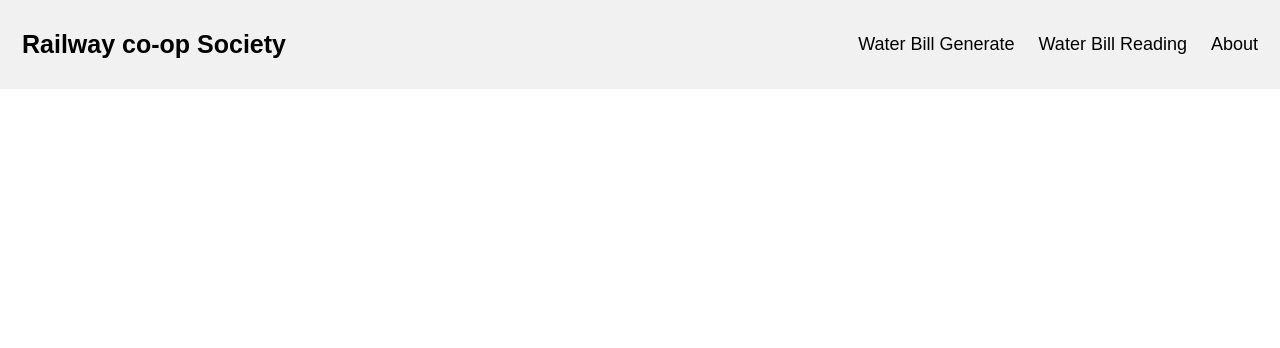
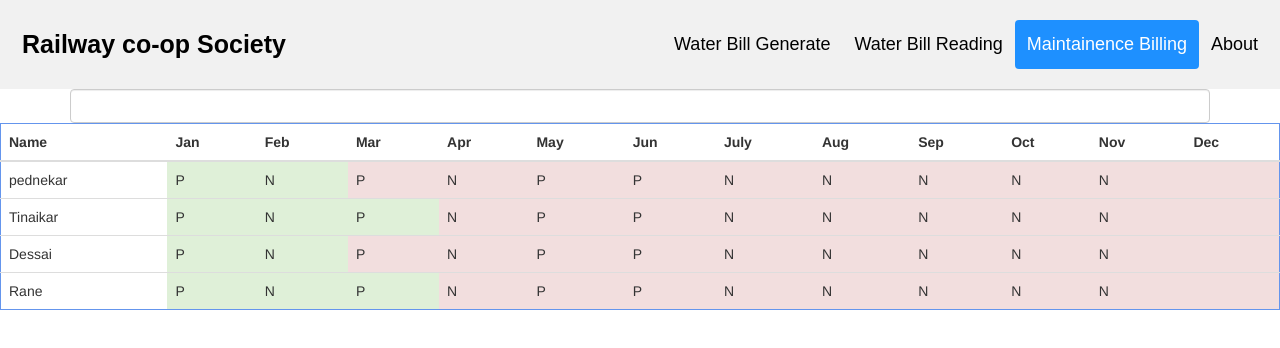
Before and after one commit to ganapatrao/society-maintenance, an Angular app: page /maintenanceBilling in a window 1280 px wide. Before the commit this address led to /. Shown: the top 348 px of the page. Built offline with nearby package versions, Linux system fonts and the light colour scheme.

Commit message:
addition of maintenence component

```diff
--- a/src/app/app.component.html
+++ b/src/app/app.component.html
@@ -74,6 +74,7 @@
     <div class="header-right">
       <a routerLinkActive="active" routerLink="/addwaterBill">Water Bill Generate</a>
       <a routerLinkActive="active" routerLink="/waterReading">Water Bill Reading</a>
+      <a routerLinkActive="active" routerLink="/maintenanceBilling">Maintainence Billing</a>
       <a href="#about">About</a>
     </div>
   </div>
--- a/src/app/app.module.ts
+++ b/src/app/app.module.ts
@@ -9,9 +9,10 @@ import { BsDatepickerModule } from 'ngx-bootstrap/datepicker';
 import { FormsModule } from '@angular/forms';
 import { RoutingModule } from './router/router.module';
 import { GenerateWaterbillComponent } from './water/generate-waterbill/generate-waterbill.component';
+import { MaintenanceComponent } from './maintenance/maintenance/maintenance.component';
 //import { GenerateWaterbillComponent } from './app/water/generate-waterbill/generate-waterbill.component';
 @NgModule({
-	declarations: [AppComponent, WaterReadingComponent, AddWaterReadingComponent, GenerateWaterbillComponent],
+	declarations: [AppComponent, WaterReadingComponent, AddWaterReadingComponent, GenerateWaterbillComponent, MaintenanceComponent],
 	imports: [
 		BrowserModule,
 		FormsModule,
--- /dev/null
+++ b/src/app/maintenance/maintenance/maintenance.component.html
@@ -0,0 +1,42 @@
+<form class="container">
+    <input autocomplete="off" class="form-control" name="year" bsDatepicker [bsConfig]="{dateInputFormat: 'YYYY'}"
+        (onShown)="onOpenCalendar($event)">
+</form>
+<table class="table table-bordered" class="table table-hover">
+    <thead>
+        <tr style="border: 1px solid cornflowerblue">
+            <th scope="col">Name</th>
+            <th scope="col">Jan</th>
+            <th scope="col">Feb</th>
+            <th scope="col">Mar</th>
+            <th scope="col">Apr</th>
+            <th scope="col">May</th>
+            <th scope="col">Jun</th>
+            <th scope="col">July</th>
+            <th scope="col">Aug</th>
+            <th scope="col">Sep</th>
+            <th scope="col">Oct</th>
+            <th scope="col">Nov</th>
+            <th scope="col">Dec</th>
+        </tr>
+    </thead>
+    <tbody>
+        <tr style="cursor:pointer;
+            padding:0px; margin:0px; border: 1px solid cornflowerblue;"
+            *ngFor="let user_year_entry of user_year_entries">
+            <td>{{user_year_entry.name}}</td>
+            <td [className]="user_year_entry.monthtracking[0] ? 'bg-success' : 'bg-danger'">P</td>
+            <td [className]="user_year_entry.monthtracking[1] ? 'bg-success' : 'bg-danger'">N</td>
+            <td [className]="user_year_entry.monthtracking[2] ? 'bg-success' : 'bg-danger'">P</td>
+            <td [className]="user_year_entry.monthtracking[3] ? 'bg-success' : 'bg-danger'">N</td>
+            <td [className]="user_year_entry.monthtracking[4] ? 'bg-success' : 'bg-danger'">P</td>
+            <td [className]="user_year_entry.monthtracking[5] ? 'bg-success' : 'bg-danger'">P</td>
+            <td [className]="user_year_entry.monthtracking[6] ? 'bg-success' : 'bg-danger'">N</td>
+            <td [className]="user_year_entry.monthtracking[7] ? 'bg-success' : 'bg-danger'">N</td>
+            <td [className]="user_year_entry.monthtracking[8] ? 'bg-success' : 'bg-danger'">N</td>
+            <td [className]="user_year_entry.monthtracking[9] ? 'bg-success' : 'bg-danger'">N</td>
+            <td [className]="user_year_entry.monthtracking[10] ? 'bg-success' : 'bg-danger'">N</td>
+            <td [className]="user_year_entry.monthtracking[11] ? 'bg-success' : 'bg-danger'"></td>
+        </tr>
+    </tbody>
+</table>
--- /dev/null
+++ b/src/app/maintenance/maintenance/maintenance.component.ts
@@ -0,0 +1,27 @@
+import { MemberService } from './../../societyMember/member.service';
+import { WaterReadingService } from './../../water/water-reading.service';
+import { Members } from 'src/app/societyMember/Membermodel';
+import { Component, OnInit } from '@angular/core';
+
+@Component({
+  selector: 'app-maintenance',
+  templateUrl: './maintenance.component.html',
+  styleUrls: ['./maintenance.component.css']
+})
+export class MaintenanceComponent implements OnInit {
+  user_year_entries: Members[]
+  constructor(private Members: MemberService, private waterReadingservice: WaterReadingService) { }
+
+  ngOnInit() {
+    this.user_year_entries = this.Members.getMembersMaintenanceRecords(2020);
+
+  }
+
+  onOpenCalendar(container) {
+    container.monthSelectHandler = (event: any): void => {
+      container._store.dispatch(container._actions.select(event.date));
+    };
+    container.setViewMode('year');
+  }
+
+}
--- a/src/app/router/router.module.ts
+++ b/src/app/router/router.module.ts
@@ -1,12 +1,14 @@
 import { NgModule } from '@angular/core';
 import { WaterReadingComponent } from '../water/water-reading/water-reading.component';
 import { GenerateWaterbillComponent } from '../water/generate-waterbill/generate-waterbill.component';
+import { MaintenanceComponent } from '../maintenance/maintenance/maintenance.component';
 import { Routes, RouterModule } from '@angular/router';
 
 const routes: Routes = [
 	//	{ path: '', redirectTo: '/waterbill', pathMatch: 'full' },
 	{ path: 'waterReading', component: WaterReadingComponent },
-	{ path: 'addwaterBill', component: GenerateWaterbillComponent }
+	{ path: 'addwaterBill', component: GenerateWaterbillComponent },
+	{ path: 'maintenanceBilling', component: MaintenanceComponent }
 ];
 
 @NgModule({
--- /dev/null
+++ b/src/app/societyMember/UserMaintenancemodel.ts
@@ -0,0 +1,5 @@
+export class UserMaintenance {
+	id: number;
+	name: string;
+	monthtracking: any
+}
--- a/src/app/societyMember/member.service.ts
+++ b/src/app/societyMember/member.service.ts
@@ -1,5 +1,6 @@
 import { Injectable } from '@angular/core';
 import { Members } from './Membermodel';
+import { UserMaintenance } from './UserMaintenancemodel';
 
 @Injectable({
 	providedIn: 'root'
@@ -13,9 +14,20 @@ export class MemberService {
 	];
 	//[new Members('Tinaikar')]
 
-	constructor() {}
+	private MembersMaintenanceRecords: UserMaintenance[] = [
+		{ id: 1, name: 'pednekar', monthtracking: [true, true, false, false] },
+		{ id: 2, name: 'Tinaikar', monthtracking: [true, true, true, false] },
+		{ id: 3, name: 'Dessai', monthtracking: [true, true, false, false] },
+		{ id: 4, name: 'Rane', monthtracking: [true, true, true, false] }
+	];
+
+	constructor() { }
 
 	getMembers() {
 		return this.SocietyMembers;
 	}
+
+	getMembersMaintenanceRecords(year = 2020) {
+		return this.MembersMaintenanceRecords;
+	}
 }
```
Also changed, not shown: src/app/maintenance/maintenance/maintenance.component.css (added), 1 other file (tests, documents, lock files or other folders).
